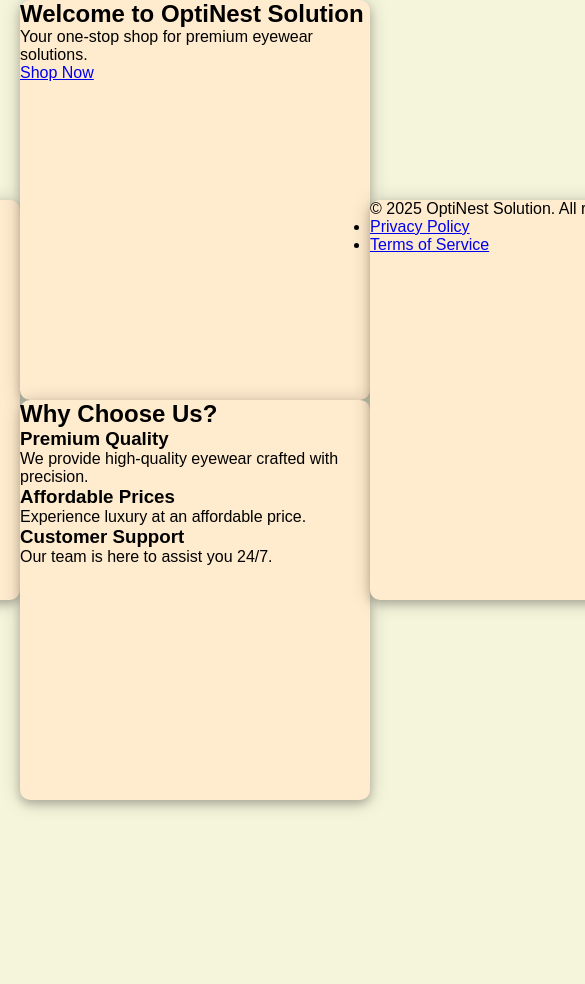
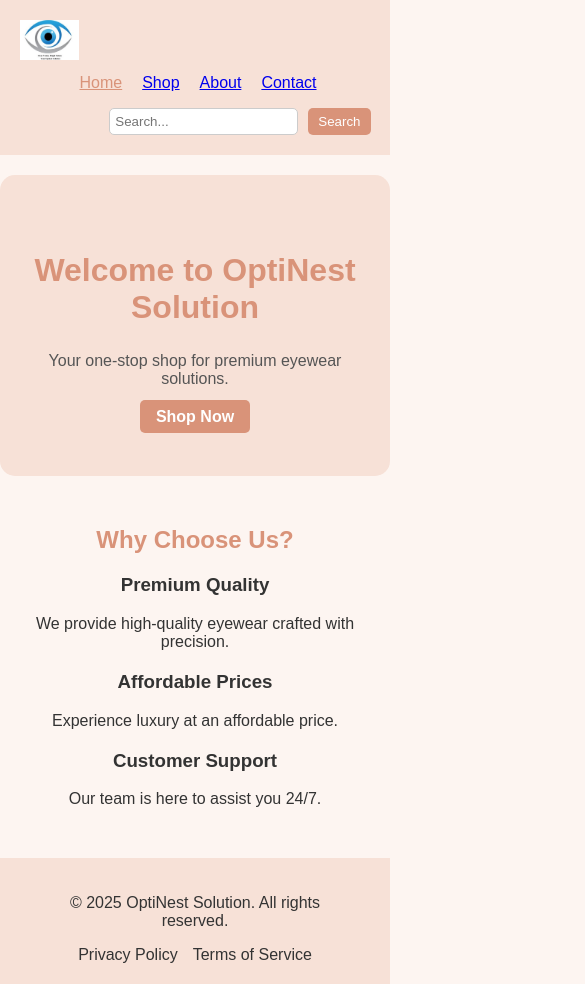
Before and after one commit to CodeWithDikshya/Dikshya-Demo, a plain HTML site: page Index.html in a window 390 px wide. Shown: the top 984 px of the page, 585 px wide, since content can reach past the window. Before the commit the page ends 844 px from the top, so only its background shows below. Drawn offline with Linux system fonts and the light colour scheme.

Commit message:
Add files via upload

```diff
--- a/style.css
+++ b/style.css
@@ -1,95 +1,159 @@
-*{
+body {
     margin: 0;
-    padding: 0;
-    box-sizing: border-box;
-    font-family: 'Poppins', sans-serif;
-}
-
-body {
-    display: flex;
-    justify-content: center;
-    align-items: center;
-    min-height: 80vh;
-    background-color: #f5f5dc;
+    font-family: Arial, sans-serif;
+    background-color: #fdf5f1;
+    color: #333;
 }
 
 .container {
-    background: blanchedalmond;
-    background-repeat: no-repeat;
-    background-size: cover;
-    border-radius: 10px;
-    min-height: 400px;
-    min-width: 350px;
-    box-shadow: 0 4px 8px 0 rgba(0, 0, 0, 0.2), 0 2px 20px 0 rgba(0, 0, 0, 0.2);
+    width: 90%;
+    margin: 0 auto;
 }
 
-.login-container {
-    width: 100%;
-    max-width: 400px;
-    padding: 20px;
-    background: white;
-    border-radius: 10px;
-    box-shadow: 0 4px 20px rgba(0, 0, 0, 0.1);
+header {
+    background-color: #f7e1d7;
+    padding: 20px 0;
+    display: flex;
+    justify-content: space-between;
+    align-items: center;
 }
 
-.login-form h2 {
+header .logo {
+    height: 40px;
+}
+
+.nav-search-container {
+    display: flex;
+    justify-content: flex-end;
+    align-items: right;
+    width: 100%;
+}
+
+.navbar {
+    display: flex;
+    list-style: none;
+    margin-right: 20px;
+}
+
+.navbar li {
+    margin-left: 20px;
+}
+
+.navbar li a.active {
+    color: #d99379;
+}
+
+.search-bar {
+    display: flex;
+    gap: 10px;
+    justify-content: flex-end;
+}
+
+.search-bar input {
+    padding: 5px;
+    border: 1px solid #ccc;
+    border-radius: 5px;
+}
+
+.search-bar button {
+    padding: 5px 10px;
+    background-color: #d99379;
+    border: none;
+    color: #fff;
+    cursor: pointer;
+    border-radius: 5px;
+}
+
+.hero {
+    background-color: #f7e1d7;
     text-align: center;
-    margin-bottom: 20px;
+    padding: 50px 0;
+    border-radius: 15px;
+    margin: 20px 0;
+}
+
+.hero h1 {
+    font-size: 2.5rem;
+    color: #d99379;
+}
+
+.hero p {
+    margin: 20px 0;
+    font-size: 1.2rem;
+    color: #555;
+}
+
+.hero .btn {
+    text-decoration: none;
+    color: #fff;
+    background-color: #d99379;
+    padding: 10px 20px;
+    border-radius: 5px;
+    font-weight: bold;
+}
+
+.features {
+    margin: 50px 0;
+    text-align: center;
+}
+
+.features h2 {
+    color: #d99379;
+}
+
+.feature-item {
+    margin: 20px 0;
+}
+
+footer {
+    background-color: #f7e1d7;
+    text-align: center;
+    padding: 20px;
+}
+
+.footer-nav {
+    list-style: none;
+    padding: 0;
+    display: flex;
+    justify-content: center;
+    gap: 15px;
+    margin: 0;
+}
+
+.footer-nav li a {
+    text-decoration: none;
     color: #333;
 }
 
-.input-box {
-    position: relative;
-    margin: 15px 0;
+@media (max-width: 768px) {
+    header {
+        flex-direction: column;
+        align-items: flex-start;
+        justify-content: flex-start;
     }
 
-.input-box input {
+    .navbar {
+        margin-right: 0;
+        margin-top: 10px;
+        justify-content: flex-start;
         width: 100%;
-    height: 50px;
-    padding: 0 20px;
-    border: 2px solid #ff7e5f;
-    border-radius: 25px;
-    font-size: 16px;
-    color: #333;
-    transition: border-color 0.3s;
     }
 
-.input-box input:focus {
-    border-color: lemonchiffon;
-    outline: none;
+    .search-bar {
+        margin-top: 10px;
+        width: 100%;
+        justify-content: flex-end;
     }
 
-.button-group {
-    display: flex;
-    justify-content: center;
-    margin: 20px 0;
+    .hero h1 {
+        font-size: 2rem;
     }
 
-.button-group button {
-    padding: 10px 20px;
-    background: #5fcfff;
-    color: white;
-    border: none;
-    border-radius: 25px;
-    cursor: pointer;
-    font-size: 16px;
-    transition: background 0.3s;
+    .hero p {
+        font-size: 1rem;
     }
 
-.button-group button:hover {
-    background: #f5f5dc;
+    .hero .btn {
+        padding: 8px 16px;
     }
-
-.footer {
-    text-align: center;
-    font-size: 14px;
 }
-
-.footer a {
-    color: #5fdfff;
-    text-decoration: none;
-}
-
-.footer a:hover {
-    text-decoration: underline;
-}
```
Also changed, not shown: Vision.jpg (added). Lines whose indentation alone changed are shown as unchanged.
